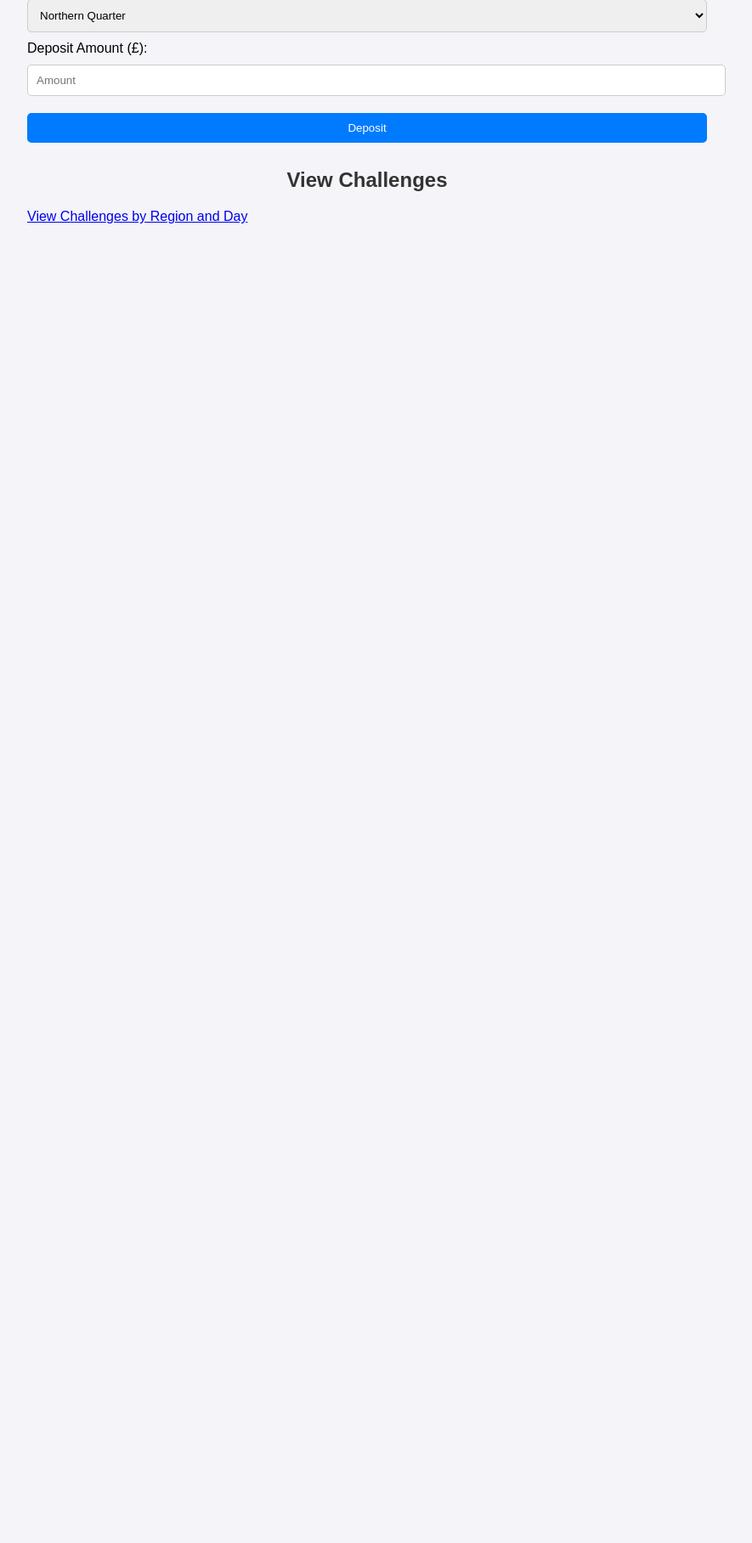
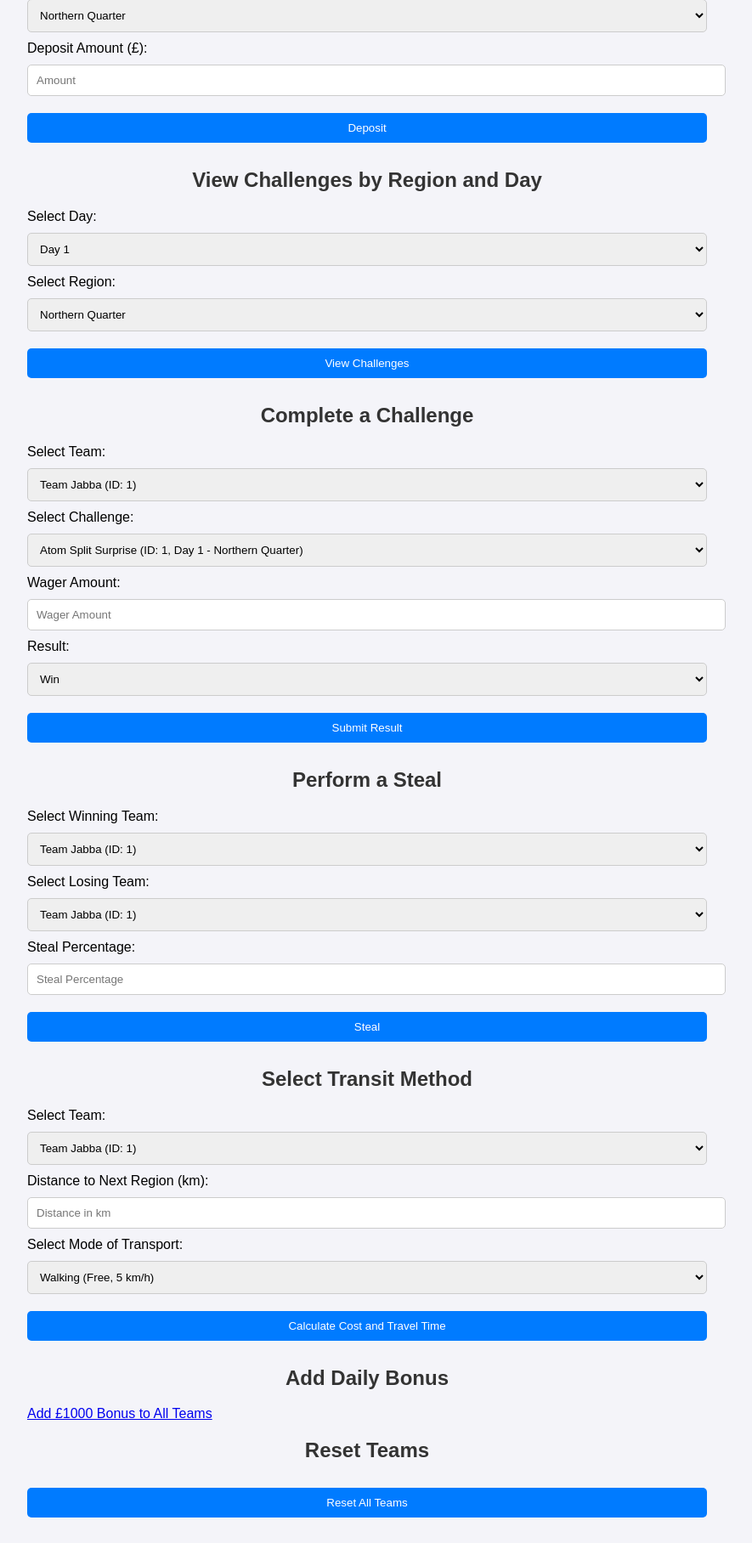
Before and after one commit to jelmerkoppelmans/manchestergame, a Flask app: template templates/index.html in a window 1280 px wide. Shown: the part 575-2391 px from the top of the page at 85% size, without its empty margins (208-1093 px from the left). Before the commit the page ends 838 px from the top, so only its background shows below. Run offline with Flask 3, Linux system fonts and the light colour scheme; tables that the repository leaves empty hold one stand-in row (values such as "Sample post"); the template is opened without the code that fills it: values that come from a table or form of the project are taken from there, most other values are stand-ins (such as "Sample title", 1, 10 or a date in 2020).

Commit message:
Update index.html

```diff
--- a/templates/index.html
+++ b/templates/index.html
@@ -97,9 +97,117 @@
             <button type="submit">Deposit</button>
         </form>
 
-        <!-- Navigation to Challenges Page -->
-        <h2>View Challenges</h2>
-        <a href="/challenges/1/Northern%20Quarter">View Challenges by Region and Day</a>
+        <!-- View Challenges -->
+        <h2>View Challenges by Region and Day</h2>
+        <form action="/challenges" method="GET">
+            <label for="day">Select Day:</label>
+            <select name="day" required>
+                <option value="1">Day 1</option>
+                <option value="2">Day 2</option>
+            </select>
+
+            <label for="region">Select Region:</label>
+            <select name="region" required>
+                <option value="Northern Quarter">Northern Quarter</option>
+                <option value="Ancoats">Ancoats</option>
+                <option value="Spinningfields">Spinningfields</option>
+                <option value="Castlefield">Castlefield</option>
+                <option value="Deansgate">Deansgate</option>
+                <option value="Piccadilly Gardens">Piccadilly Gardens</option>
+                <option value="Oxford Road">Oxford Road</option>
+            </select>
+
+            <button type="submit">View Challenges</button>
+        </form>
+
+        <!-- Complete a Challenge Form -->
+        <h2>Complete a Challenge</h2>
+        <form action="/complete_challenge" method="POST">
+            <label for="team_id">Select Team:</label>
+            <select name="team_id" required>
+                {% for team in teams %}
+                <option value="{{ team.id }}">{{ team.name }} (ID: {{ team.id }})</option>
+                {% endfor %}
+            </select>
+
+            <label for="challenge_id">Select Challenge:</label>
+            <select name="challenge_id" required>
+                {% for challenge in challenges %}
+                <option value="{{ challenge.id }}">{{ challenge.challenge_name }} (ID: {{ challenge.id }}, Day {{ challenge.day }} - {{ challenge.region }})</option>
+                {% endfor %}
+            </select>
+
+            <label for="wager">Wager Amount:</label>
+            <input type="number" name="wager" placeholder="Wager Amount" required>
+
+            <label for="result">Result:</label>
+            <select name="result">
+                <option value="win">Win</option>
+                <option value="lose">Lose</option>
+            </select>
+
+            <button type="submit">Submit Result</button>
+        </form>
+
+        <!-- Perform a Steal Form -->
+        <h2>Perform a Steal</h2>
+        <form action="/steal_challenge" method="POST">
+            <label for="winner_id">Select Winning Team:</label>
+            <select name="winner_id" required>
+                {% for team in teams %}
+                <option value="{{ team.id }}">{{ team.name }} (ID: {{ team.id }})</option>
+                {% endfor %}
+            </select>
+
+            <label for="loser_id">Select Losing Team:</label>
+            <select name="loser_id" required>
+                {% for team in teams %}
+                <option value="{{ team.id }}">{{ team.name }} (ID: {{ team.id }})</option>
+                {% endfor %}
+            </select>
+
+            <label for="percentage">Steal Percentage:</label>
+            <input type="number" name="percentage" placeholder="Steal Percentage" required>
+
+            <button type="submit">Steal</button>
+        </form>
+
+        <!-- Select Transit Method Form -->
+        <h2>Select Transit Method</h2>
+        <form action="/select_transit" method="POST">
+            <label for="team_id">Select Team:</label>
+            <select name="team_id" required>
+                {% for team in teams %}
+                <option value="{{ team.id }}">{{ team.name }} (ID: {{ team.id }})</option>
+                {% endfor %}
+            </select>
+
+            <label for="distance">Distance to Next Region (km):</label>
+            <input type="number" name="distance" placeholder="Distance in km" required>
+
+            <label for="transport_mode">Select Mode of Transport:</label>
+            <select name="transport_mode" required>
+                <option value="walking">Walking (Free, 5 km/h)</option>
+                <option value="bus">Bus (£10 per minute, 20 km/h)</option>
+                <option value="tram">Tram (£20 per minute, 30 km/h)</option>
+                <option value="train">Train (£30 per minute, 45 km/h)</option>
+                <option value="taxi">Taxi (£40 per minute, 40 km/h)</option>
+                <option value="uber">Uber (£50 per minute, 50 km/h)</option>
+            </select>
+
+            <button type="submit">Calculate Cost and Travel Time</button>
+        </form>
+
+        <!-- Add Daily Bonus Button -->
+        <h2>Add Daily Bonus</h2>
+        <a href="/add_day_bonus" class="btn">Add £1000 Bonus to All Teams</a>
+
+        <!-- Reset Teams Button -->
+        <h2>Reset Teams</h2>
+        <form action="/admin/reset-teams" method="POST">
+            <button type="submit" class="btn">Reset All Teams</button>
+        </form>
+
     </div>
 
 </body>
```
